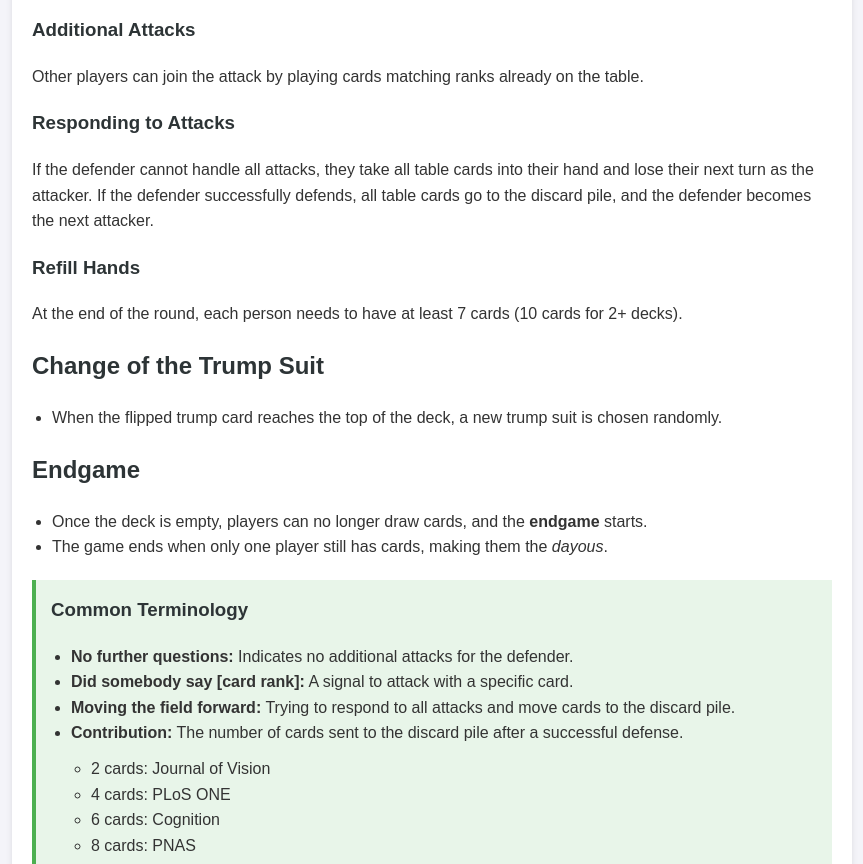
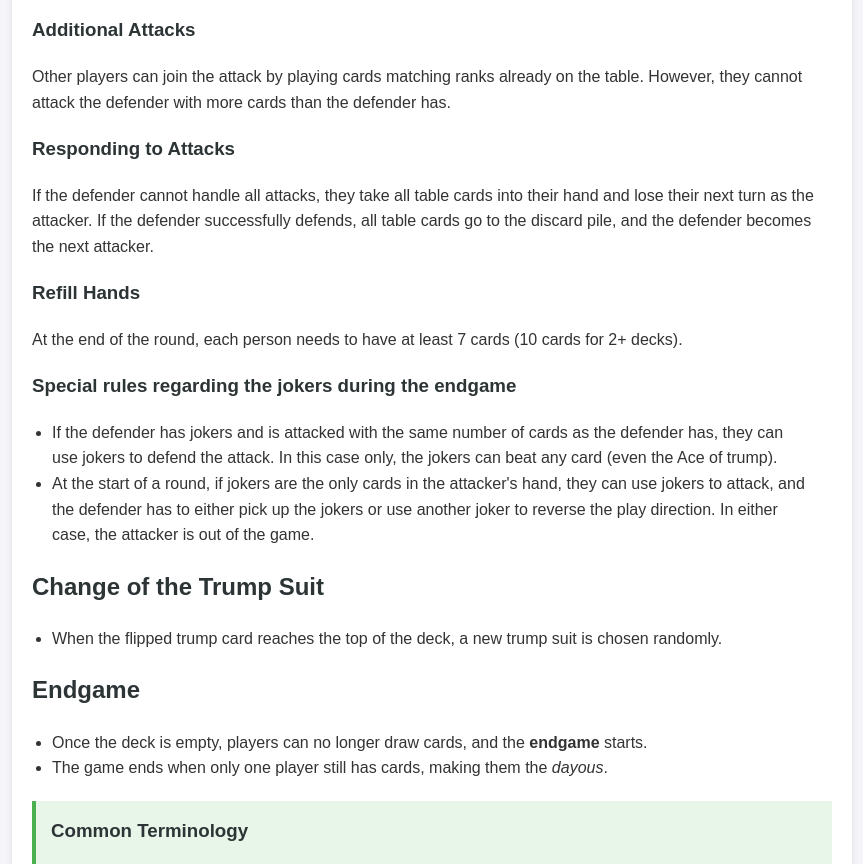
Before and after one commit to cshnican/dayous, a plain HTML site: page index.html in a window 1280 px wide. Shown: the part 1418-2282 px from the top of the page, without its empty margins (208-1071 px from the left). Drawn offline with Linux system fonts and the light colour scheme.

Commit message:
special rules added

```diff
--- a/index.html
+++ b/index.html
@@ -117,11 +117,16 @@
                 <li><strong>Use a joker</strong>: Pass the attack back to the original attacker and reverse the play direction.</li>
             </ul>
             <h3>Additional Attacks</h3>
-            <p>Other players can join the attack by playing cards matching ranks already on the table.</p>
+            <p>Other players can join the attack by playing cards matching ranks already on the table. However, they cannot attack the defender with more cards than the defender has.</p>
             <h3>Responding to Attacks</h3>
             <p>If the defender cannot handle all attacks, they take all table cards into their hand and lose their next turn as the attacker. If the defender successfully defends, all table cards go to the discard pile, and the defender becomes the next attacker.</p>
             <h3>Refill Hands</h3>
             <p>At the end of the round, each person needs to have at least 7 cards (10 cards for 2+ decks).</p>
+            <h3>Special rules regarding the jokers during the endgame</h3>
+            <ul>
+                <li>If the defender has jokers and is attacked with the same number of cards as the defender has, they can use jokers to defend the attack. In this case only, the jokers can beat any card (even the Ace of trump).</li>
+                <li>At the start of a round, if jokers are the only cards in the attacker's hand, they can use jokers to attack, and the defender has to either pick up the jokers or use another joker to reverse the play direction. In either case, the attacker is out of the game.</li>
+            </ul>
         </section>
         <section>
             <h2>Change of the Trump Suit</h2>
```
